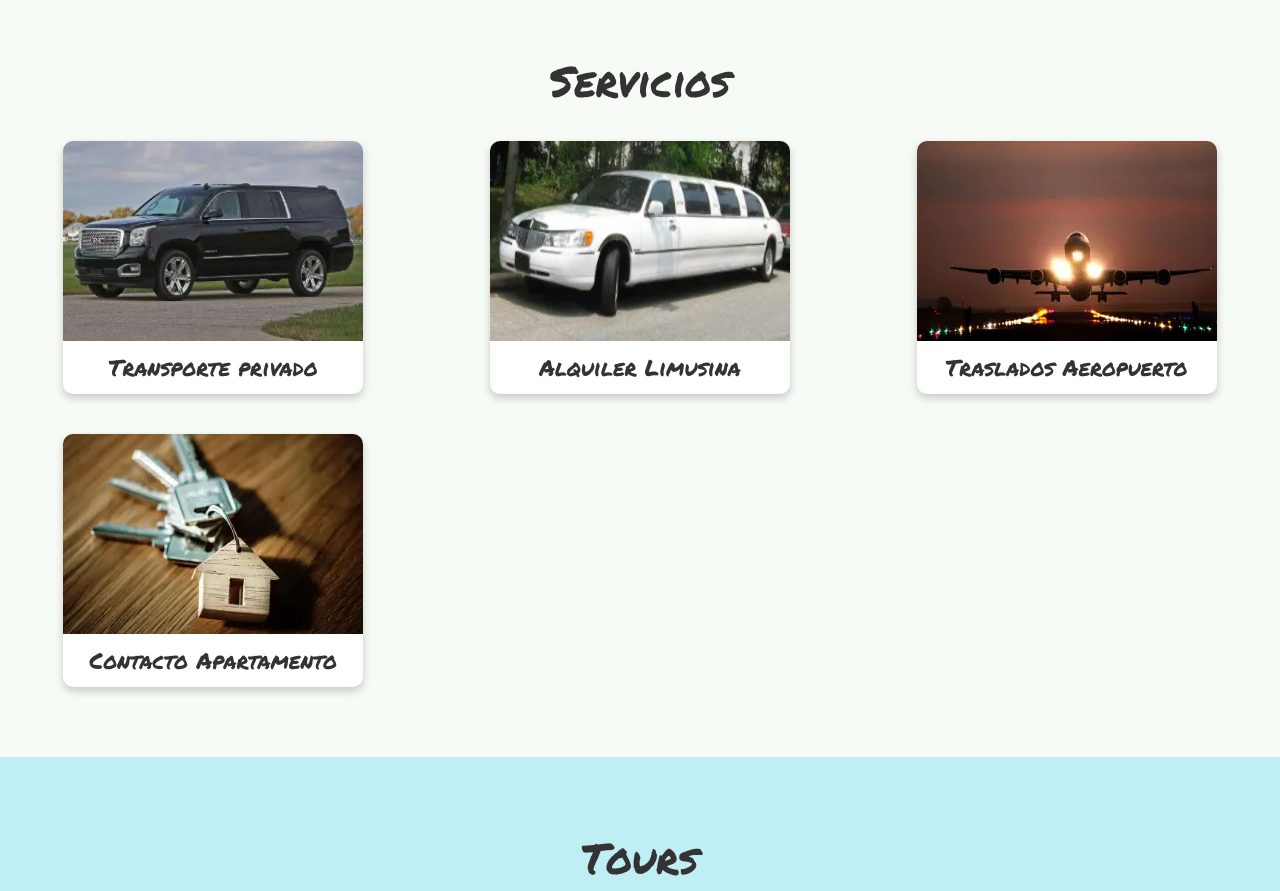
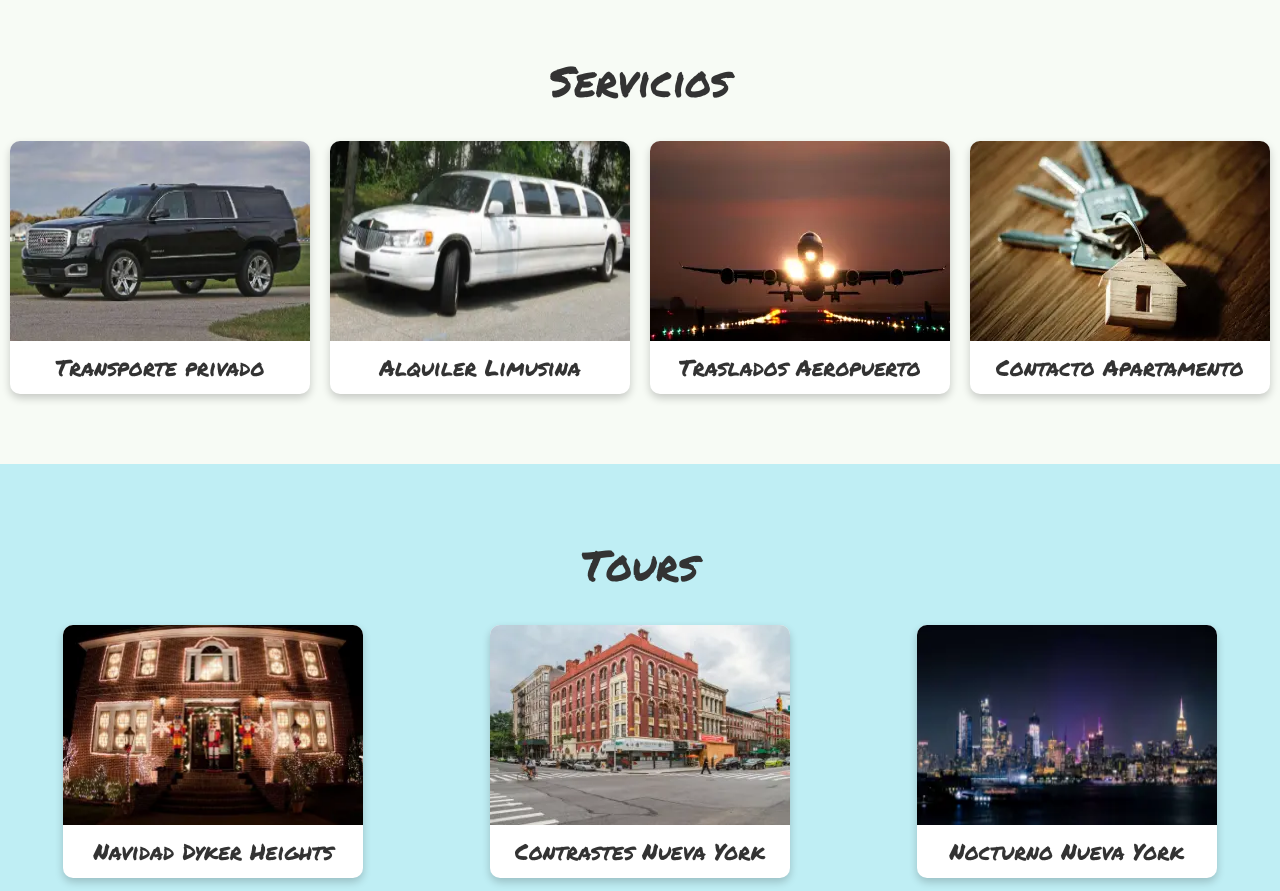
Before and after one commit to edufrojo/project-visitatodonuevayork, a website: page public/index.html in a window 1280 px wide. Shown: the part 820-1711 px from the top of the page. Drawn offline with nearby package versions, Linux system fonts and the light colour scheme.

Commit message:
fix(general): actualizacion responsive

```diff
--- a/public/index.html
+++ b/public/index.html
@@ -176,7 +176,7 @@
       <section id="servicios" class="row">
         <h3 class="titulo-3 titulo-seccion">Servicios</h3>
 
-        <div class="servicio col-xs-12 col-sm-6 col-md-4">
+        <div class="servicio col-xs-12 col-sm-6 col-md-3">
           <div class="carta">
             <picture data-toggle="collapse" data-target="#servicio-texto-1">
               <source type="image/webp" srcset="assets/images/servicio-transporte-privado.webp" />
@@ -197,7 +197,7 @@
           </div>
         </div>
 
-        <div class="servicio col-xs-12 col-sm-6 col-md-4">
+        <div class="servicio col-xs-12 col-sm-6 col-md-3">
           <div class="carta">
             <picture data-toggle="collapse" data-target="#servicio-texto-2">
               <source type="image/webp" srcset="assets/images/servicio-limusina.webp" />
@@ -215,7 +215,7 @@
           </div>
         </div>
 
-        <div class="servicio col-xs-12 col-sm-6 col-md-4">
+        <div class="servicio col-xs-12 col-sm-6 col-md-3">
           <div class="carta">
             <picture data-toggle="collapse" data-target="#servicio-texto-4">
               <source type="image/webp" srcset="assets/images/servicio-traslados-aeropuerto.webp" />
@@ -237,7 +237,7 @@
           </div>
         </div>
 
-        <div class="servicio col-xs-12 col-sm-6 col-md-4">
+        <div class="servicio col-xs-12 col-sm-6 col-md-3">
           <div class="carta">
             <picture data-toggle="collapse" data-target="#servicio-texto-5">
               <source type="image/webp" srcset="assets/images/servicio-contacto-apartamento.webp" />
```
